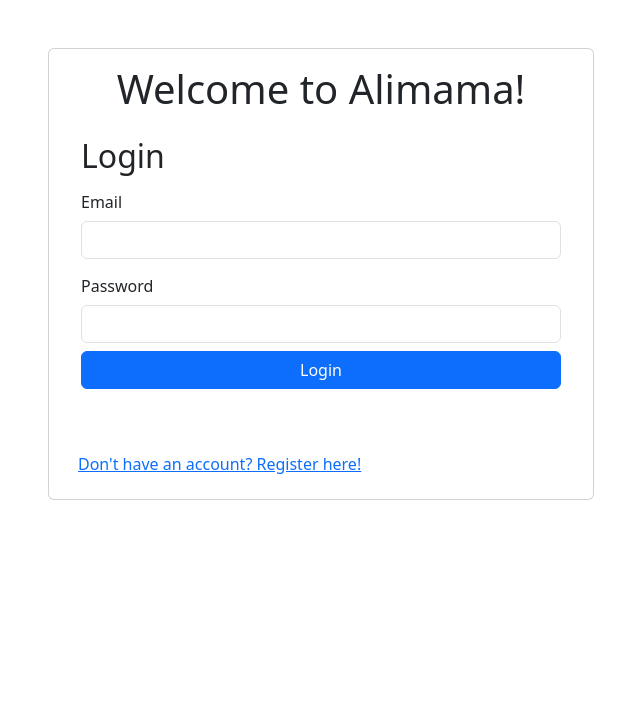
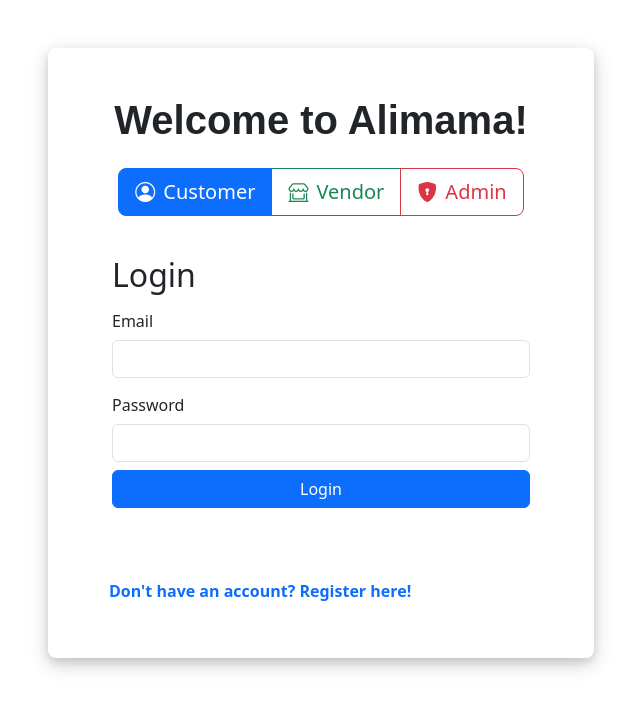
Before and after one commit to achuso/alimama, a React (Create React App) app in the folder frontend/: page / in a window 1280 px wide. Shown: the top 708 px of the page, without its empty margins (319-959 px from the left). Built offline with nearby package versions, Linux system fonts and the light colour scheme.

Commit message:
dynamic card logic + yassified main page

```diff
--- a/frontend/src/components/Welcome-Page/AuthContainer.tsx
+++ b/frontend/src/components/Welcome-Page/AuthContainer.tsx
@@ -1,9 +1,11 @@
+
 import React, { useState } from 'react';
 import LoginForm from './LoginForm.tsx';
 import RegisterForm from './RegisterForm.tsx';
 
 const AuthContainer: React.FC = () => {
     const [isLogin, setIsLogin] = useState(true);
+    const [role, setRole] = useState('Customer'); // default role is customer
 
     const toggleForm = () => {
         setIsLogin(!isLogin);
@@ -13,15 +15,46 @@ const AuthContainer: React.FC = () => {
         <div className="container mt-5">
             <div className="row justify-content-center">
                 <div className="col-md-6">
-                    <div className="card">
-                        <div className="card-body">
-                            <h1 className="card-title text-center">
+                    <div
+                        className="card shadow-strong bg-white text-dark border-0 rounded-3"
+                        style={{ transition: 'transform 0.2s', cursor: 'pointer', boxShadow: '0 4px 8px rgba(0,0,0,0.1), 0 6px 20px rgba(0,0,0,0.19)' }}
+                        onMouseEnter={(e) => (e.currentTarget.style.transform = 'scale(1.05)')}
+                        onMouseLeave={(e) => (e.currentTarget.style.transform = 'scale(1)')}
+                    >
+                        <div className="card-body p-5">
+                            <h1 className="card-title text-center mb-4" style={{ fontFamily: 'Poppins, sans-serif', fontWeight: 'bold' }}>
                                 Welcome to Alimama!
                             </h1>
-                            {isLogin ? <LoginForm /> : <RegisterForm />}
+
+                            {/* Role selection */}
+                            <div className="text-center mb-4">
+                                <div className="btn-group" role="group" aria-label="Role selection">
+                                    <input type="radio" className="btn-check" name="role" id="roleCustomer" value="Customer"
+                                        checked={role === 'Customer'} onChange={() => setRole('Customer')} />
+                                    <label className="btn btn-outline-primary btn-lg" htmlFor="roleCustomer">
+                                        <i className="bi bi-person-circle me-2"></i>Customer
+                                    </label>
+
+                                    <input type="radio" className="btn-check" name="role" id="roleVendor" value="Vendor"
+                                        checked={role === 'Vendor'} onChange={() => setRole('Vendor')} />
+                                    <label className="btn btn-outline-success btn-lg" htmlFor="roleVendor">
+                                        <i className="bi bi-shop-window me-2"></i>Vendor
+                                    </label>
+
+                                    <input type="radio" className="btn-check" name="role" id="roleAdmin" value="Admin"
+                                        checked={role === 'Admin'} onChange={() => setRole('Admin')} />
+                                    <label className="btn btn-outline-danger btn-lg" htmlFor="roleAdmin">
+                                        <i className="bi bi-shield-lock-fill me-2"></i>Admin
+                                    </label>
+                                </div>
+                            </div>
+
+                            {isLogin ? <LoginForm role={role} /> : <RegisterForm role={role} />}
+
                             <button
-                                className="btn btn-link btn-block mt-3"
+                                className="btn btn-link btn-block mt-4 text-decoration-none"
                                 onClick={toggleForm}
+                                style={{ fontSize: '1rem', fontWeight: '600' }}
                             >
                                 {isLogin
                                     ? "Don't have an account? Register here!"
```
